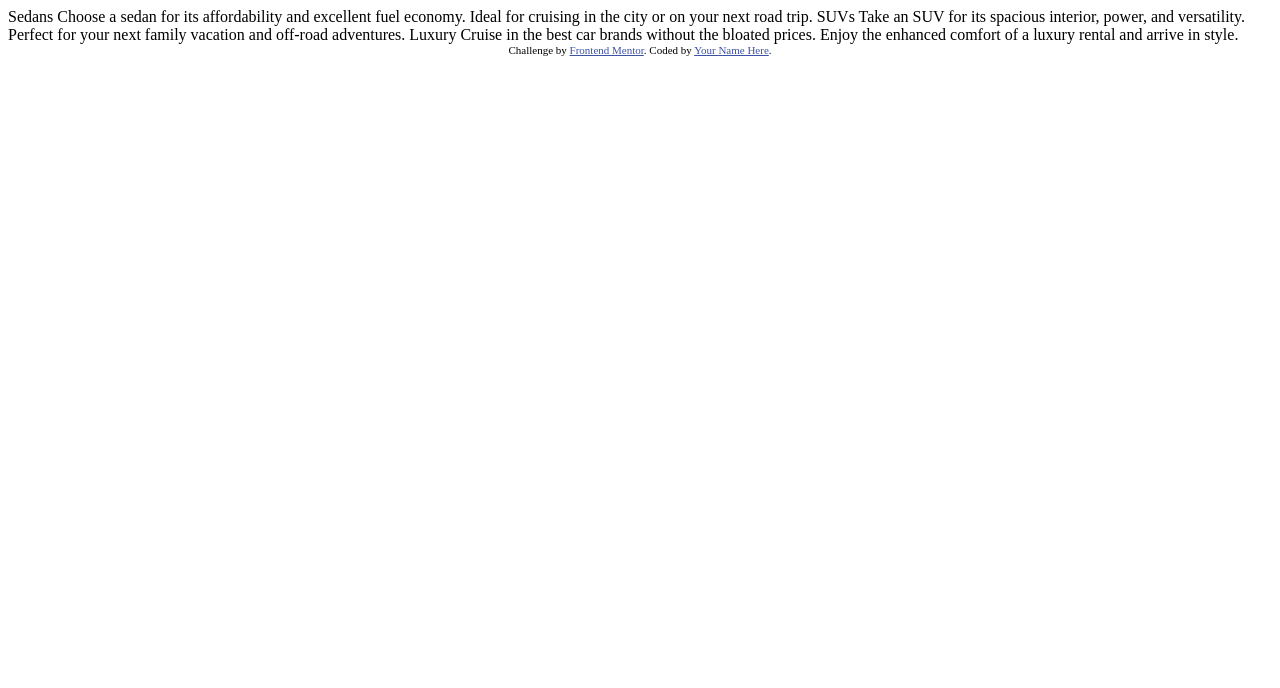
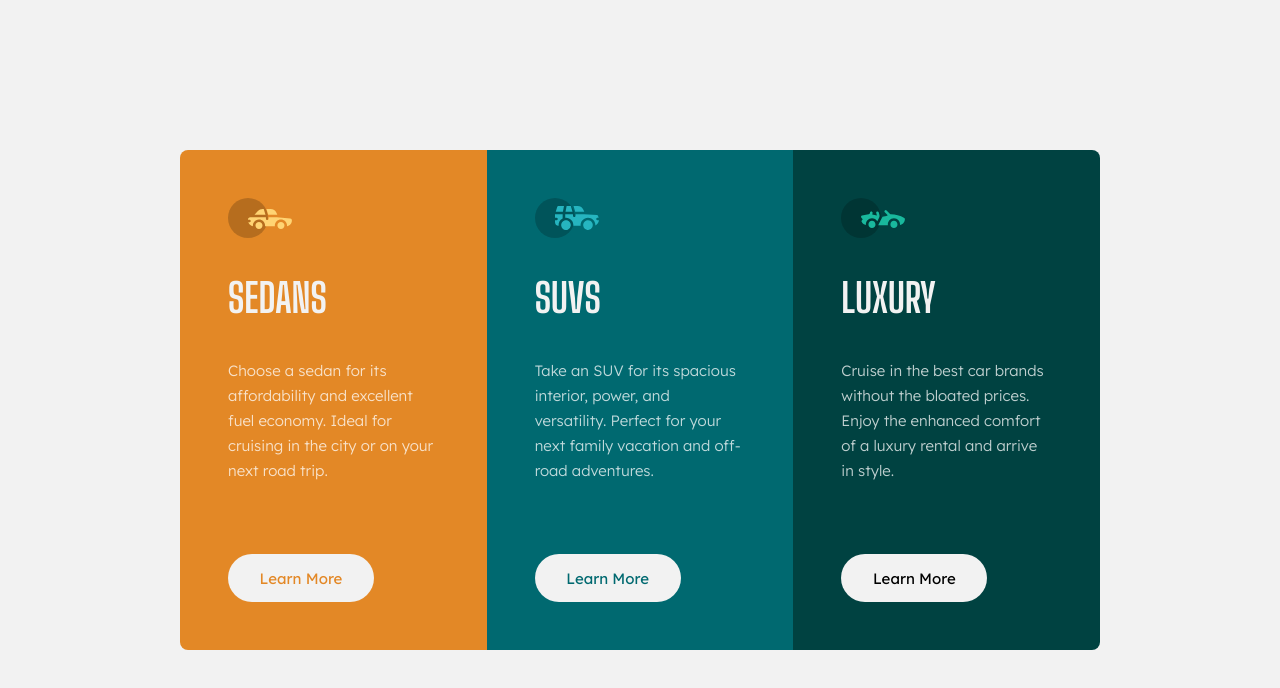
Before and after one commit to macauy/frontendmentor-3column, a plain HTML site: page index.html in a window 1280 px wide. Drawn offline with Linux system fonts and the light colour scheme.

Commit message:
desktop design

```diff
--- /dev/null
+++ b/css/base.css
@@ -0,0 +1,46 @@
+:root {
+  --accent-orange: hsl(31, 77%, 52%);
+  --accent-cyan: hsl(184, 100%, 22%);
+  --accent-dark-cyan: hsl(179, 100%, 13%);
+  --transparent-white: hsla(0, 0%, 100%, 0.75);
+  --very-light-gray: hsl(0, 0%, 95%);
+  --light-gray: #f2f2f2;
+  --spacing-sm: 8px;
+  --spacing-md: 24px;
+  --spacing-lg: 48px;
+  --border-radius: 8px;
+  --font-texts: "Lexend Deca", sans-serif;
+  --font-headings: "Big Shoulders Display", sans-serif;
+}
+
+/* Reset */
+* {
+  margin: 0;
+  padding: 0;
+  box-sizing: border-box;
+}
+
+/* Base styles */
+body {
+  font-family: var(--font-texts);
+  font-optical-sizing: auto;
+  font-weight: 400;
+  background-color: var(--light-gray);
+  color: var(--very-light-gray);
+}
+
+.font-headings {
+  font-family: var(--font-headings);
+  font-weight: 700;
+}
+
+button {
+  font-family: inherit;
+  border: none;
+  cursor: pointer;
+}
+
+a {
+  text-decoration: none;
+  color: inherit;
+}
--- /dev/null
+++ b/css/components/button.css
@@ -0,0 +1,9 @@
+.btn {
+  background-color: var(--very-light-gray);
+  width: 146px;
+  height: 48px;
+  font-weight: 400;
+  font-size: 15px;
+  line-height: 25px;
+  border-radius: 25px;
+}
--- /dev/null
+++ b/css/components/card.css
@@ -0,0 +1,29 @@
+.card {
+  display: flex;
+  flex-direction: column;
+  gap: 36px;
+  height: 100%;
+  padding: var(--spacing-lg);
+}
+
+.card__image {
+  width: 64px;
+  height: 40px;
+}
+.card__title {
+  text-transform: uppercase;
+  font-size: 40px;
+  color: var(--light-gray);
+}
+
+.card__description {
+  font-weight: 300;
+  font-size: 15px;
+  line-height: 25px;
+  color: var(--transparent-white);
+  color: rgba(255, 255, 255, 0.75);
+}
+
+.card__button {
+  margin-top: 35px;
+}
--- /dev/null
+++ b/css/layout.css
@@ -0,0 +1,63 @@
+.margin-md {
+  margin: var(--spacing-md);
+}
+
+.padding-md {
+  padding: var(--spacing-md);
+}
+
+.bg--orange {
+  background-color: var(--accent-orange);
+}
+.bg--cyan {
+  background-color: var(--accent-cyan);
+}
+.bg--dark-cyan {
+  background-color: var(--accent-dark-cyan);
+}
+
+.text--orange {
+  color: var(--accent-orange);
+}
+.text--cyan {
+  color: var(--accent-cyan);
+}
+.text--dark-cyan {
+  color: var(--accent-dark-cyan);
+}
+
+body {
+  display: grid;
+  place-content: center;
+  width: 100%;
+  min-height: 100vh;
+}
+.main-container {
+  display: grid;
+  grid-template-columns: 1fr;
+  align-items: stretch;
+  height: 100%;
+  width: 100%;
+  margin: 0 auto;
+  border-radius: var(--border-radius);
+  /* overflow: hidden; */
+}
+
+.attribution {
+  color: gray;
+  font-size: 11px;
+  text-align: center;
+}
+.attribution a {
+  color: hsl(228, 45%, 44%);
+}
+
+@media (min-width: 768px) {
+  .main-container {
+    grid-template-columns: repeat(3, 1fr);
+    /* width: 80%; */
+    max-width: 920px;
+    /* min-height: 500px; */
+    overflow: hidden;
+  }
+}
--- a/index.html
+++ b/index.html
@@ -1,36 +1,59 @@
 <!DOCTYPE html>
 <html lang="en">
-<head>
-  <meta charset="UTF-8">
-  <meta name="viewport" content="width=device-width, initial-scale=1.0"> <!-- displays site properly based on user's device -->
+  <head>
+    <meta charset="UTF-8" />
+    <meta name="viewport" content="width=device-width, initial-scale=1.0" />
+    <!-- displays site properly based on user's device -->
 
-  <link rel="icon" type="image/png" sizes="32x32" href="./images/favicon-32x32.png">
+    <link rel="icon" type="image/png" sizes="32x32" href="./images/favicon-32x32.png" />
+    <link rel="stylesheet" href="css/base.css" />
+    <link rel="stylesheet" href="css/layout.css" />
+    <link rel="stylesheet" href="css/components/button.css" />
+    <link rel="stylesheet" href="css/components/card.css" />
 
-  <title>Frontend Mentor | 3-column preview card component</title>
+    <title>Frontend Mentor | 3-column preview card component</title>
 
-  <!-- Feel free to remove these styles or customise in your own stylesheet 👍 -->
-  <style>
-    .attribution { font-size: 11px; text-align: center; }
-    .attribution a { color: hsl(228, 45%, 44%); }
-  </style>
-</head>
-<body>
+    <link rel="preconnect" href="https://fonts.googleapis.com" />
+    <link rel="preconnect" href="https://fonts.gstatic.com" crossorigin />
+    <!-- <link
+      href="https://fonts.googleapis.com/css2?family=Big+Shoulders:opsz,wght@10..72,700&family=Lexend+Deca:wght@300&display=swap"
+      rel="stylesheet"
+    /> -->
+    <link
+      href="https://fonts.googleapis.com/css2?family=Big+Shoulders+Display:wght@700&family=Lexend+Deca:wght@300;400&display=swap"
+      rel="stylesheet"
+    />
+  </head>
+  <body>
+    <main class="main-container">
+      <section class="card bg--orange">
+        <img class="card__image" src="/images/icon-sedans.svg" alt="Sedan picture" />
+        <h2 class="font-headings card__title">Sedans</h2>
+        <p class="card__description">
+          Choose a sedan for its affordability and excellent fuel economy. Ideal for cruising in the city or on your next road trip.
+        </p>
+        <button class="btn card__button text--orange">Learn More</button>
+      </section>
+      <section class="card bg--cyan">
+        <img class="card__image" src="/images/icon-suvs.svg" alt="SUVs picture" />
+        <h2 class="card__title font-headings">SUVs</h2>
+        <p class="card__description">
+          Take an SUV for its spacious interior, power, and versatility. Perfect for your next family vacation and off-road adventures.
+        </p>
+        <button class="btn card__button text--cyan">Learn More</button>
+      </section>
+      <section class="card bg--dark-cyan">
+        <img class="card__image" src="/images/icon-luxury.svg" alt="Luxury picture" />
+        <h2 class="card__title font-headings">Luxury</h2>
+        <p class="card__description">
+          Cruise in the best car brands without the bloated prices. Enjoy the enhanced comfort of a luxury rental and arrive in style.
+        </p>
+        <button class="btn card__button text--dark--cyan">Learn More</button>
+      </section>
+    </main>
 
-  Sedans
-  Choose a sedan for its affordability and excellent fuel economy. Ideal for cruising in the city
-  or on your next road trip.
-
-  SUVs
-  Take an SUV for its spacious interior, power, and versatility. Perfect for your next family vacation
-  and off-road adventures.
-
-  Luxury
-  Cruise in the best car brands without the bloated prices. Enjoy the enhanced comfort of a luxury
-  rental and arrive in style.
-
-  <div class="attribution">
-    Challenge by <a href="https://www.frontendmentor.io?ref=challenge" target="_blank">Frontend Mentor</a>.
-    Coded by <a href="#">Your Name Here</a>.
-  </div>
-</body>
+    <!-- <div class="attribution">
+      Challenge by <a href="https://www.frontendmentor.io?ref=challenge" target="_blank">Frontend Mentor</a>. Coded by <a href="#">Maca_uy</a>.
+    </div> -->
+  </body>
 </html>
```
